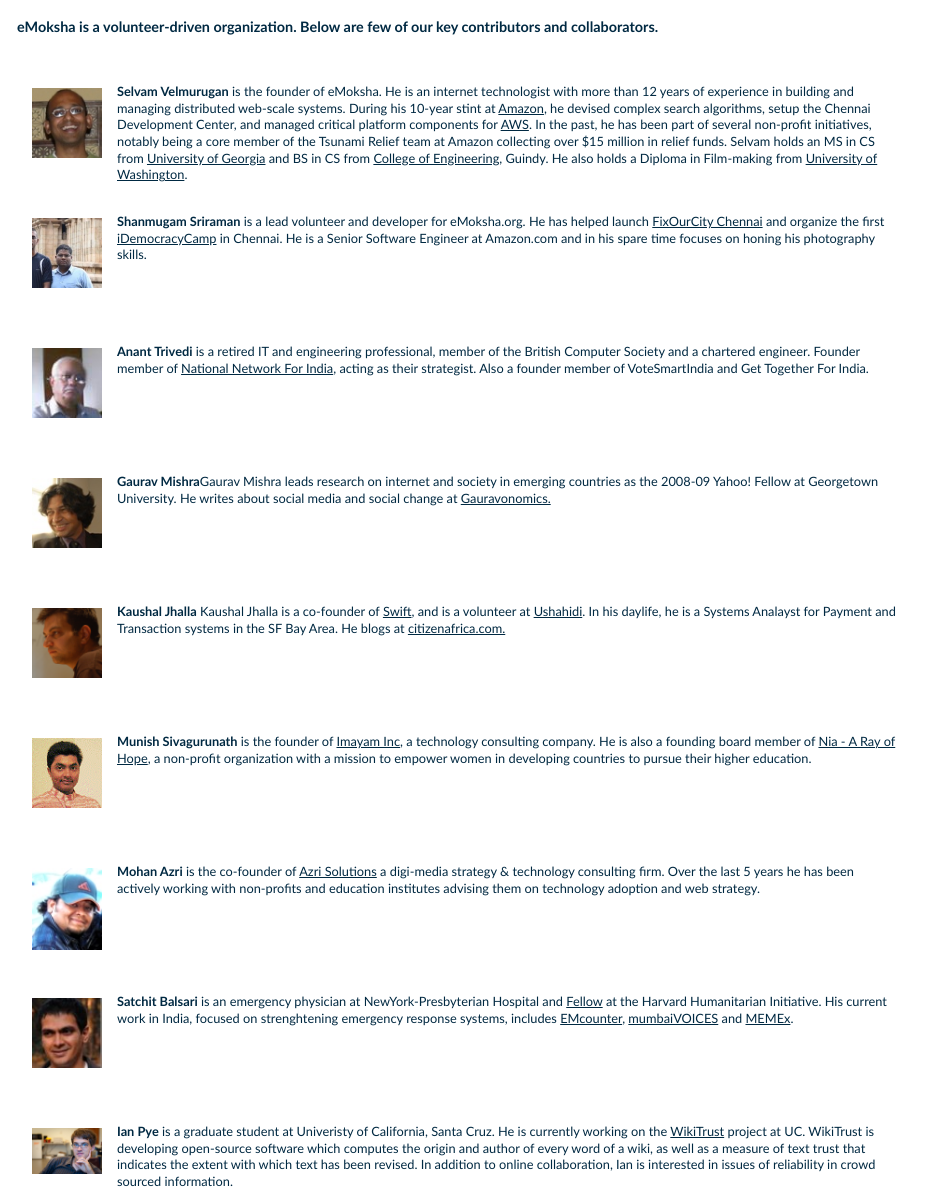
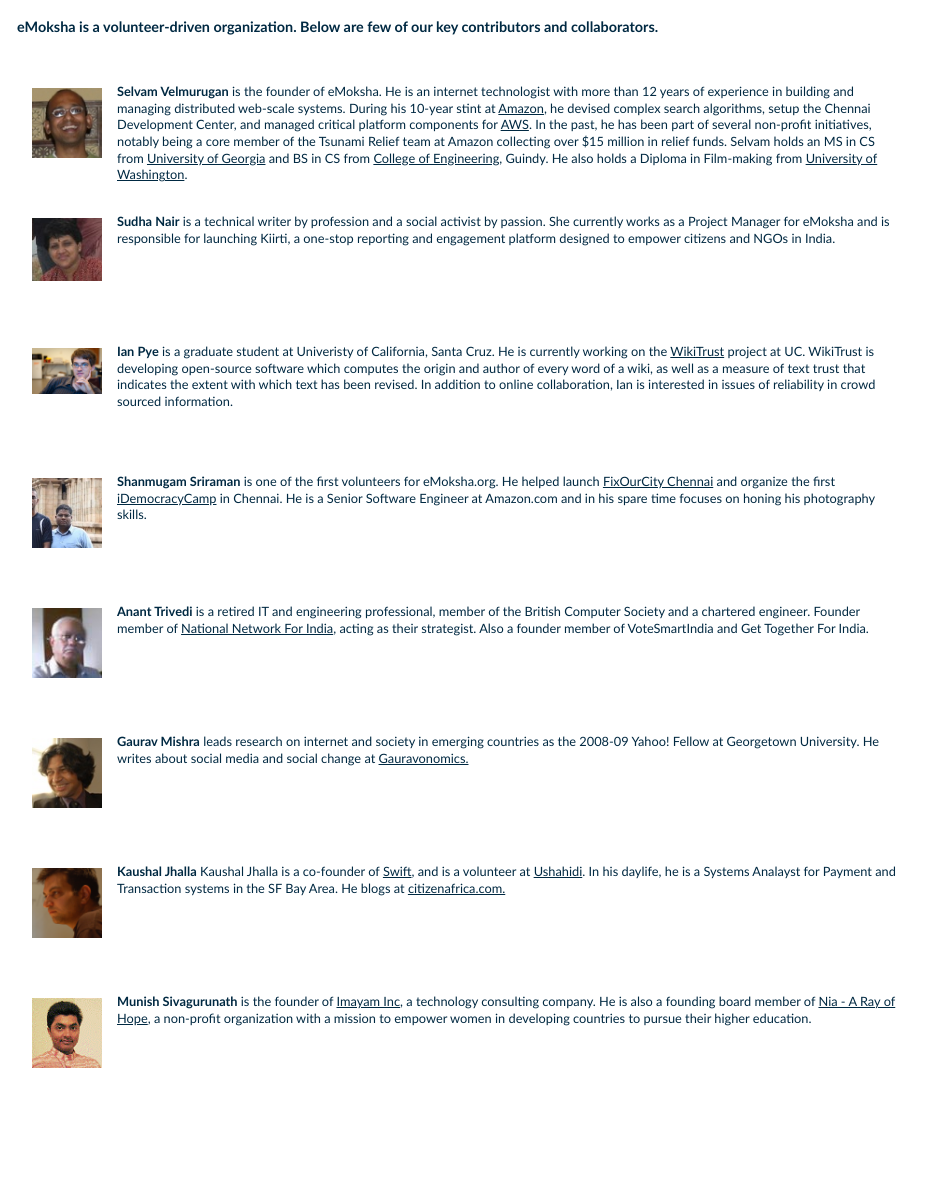
Before and after one commit to emoksha/eMokshaWebsite, a plain HTML site: page team.html in a window 1280 px wide. Shown: the part 190-1377 px from the top of the page, without its empty margins (198-1124 px from the left). Drawn offline with Linux system fonts and the light colour scheme; a script that the page names is missing.

Commit message:
Changes to team

```diff
--- a/team.html
+++ b/team.html
@@ -96,15 +96,13 @@ document.onclick = mclose;
 		<p class="alone"><b>eMoksha is a volunteer-driven organization. Below are few of our key contributors and collaborators.</b></p>
         <div id="column">
 		  <p class="block"><img src="images/selvam.jpg"><b>Selvam Velmurugan</b> is the founder of eMoksha. He is an internet technologist with more than 12 years of experience in building and managing distributed web-scale systems. During his 10-year stint at <a href="http://www.amazon.com">Amazon</a>, he devised complex search algorithms, setup the Chennai Development Center, and managed critical platform components for <a href="http://aws.amazon.com">AWS</a>. In the past, he has been part of several non-profit initiatives, notably being a core member of the Tsunami Relief team at Amazon collecting over $15 million in relief funds. Selvam holds an MS in CS from <a href="http://www.uga.edu">University of Georgia</a> and BS in CS from <a href="http://annauniv.edu">College of Engineering</a>, Guindy. He also holds a Diploma in Film-making from <a href="http://www.uwashington.edu">University of Washington</a>.</p>
-		  <p class="block"><img src="images/shanmugam.jpg"><b>Shanmugam Sriraman</b> is a lead volunteer and developer for eMoksha.org. He has helped launch <a href="http://chennai.fixourcity.org">FixOurCity Chennai</a> and organize the first <a href="http://barcamps.org/iDemocracyCamp">iDemocracyCamp</a> in Chennai. He is a Senior Software Engineer at Amazon.com and in his spare time focuses on honing his photography skills.</p>
+		  <p class="block"><img src="images/sudha.png"><b>Sudha Nair</b> is a technical writer by profession and a social activist by passion. She currently works as a Project Manager for eMoksha and is responsible for launching Kiirti, a one-stop reporting and engagement platform designed to empower citizens and NGOs in India.</p>
+		  <p class="block"><img src="images/ian.jpg"><b>Ian Pye</b> is a graduate student at Univeristy of California, Santa Cruz. He is currently working on the <a href="http://wikitrust.soe.ucsc.edu/">WikiTrust</a> project at UC. WikiTrust is developing open-source software which computes the origin and author of every word of a wiki, as well as a measure of text trust that indicates the extent with which text has been revised. In addition to online collaboration, Ian is interested in issues of reliability in crowd sourced information.</p>
+		  <p class="block"><img src="images/shanmugam.jpg"><b>Shanmugam Sriraman</b> is one of the first volunteers for eMoksha.org. He helped launch <a href="http://chennai.fixourcity.org">FixOurCity Chennai</a> and organize the first <a href="http://barcamps.org/iDemocracyCamp">iDemocracyCamp</a> in Chennai. He is a Senior Software Engineer at Amazon.com and in his spare time focuses on honing his photography skills.</p>
 		  <p class="block"><img src="images/anant.jpg"><b>Anant Trivedi</b> is a retired IT and engineering professional, member of the British Computer Society and a chartered engineer. Founder member of <a href="http://www.nnfi.org.in">National Network For India</a>, acting as their strategist. Also a founder member of VoteSmartIndia and Get Together For India.</p>
-		  <p class="block"><img src="images/gaurav.jpg"><b>Gaurav Mishra</b>Gaurav Mishra leads research on internet and society in emerging countries as the 2008-09 Yahoo! Fellow at Georgetown University. He writes about social media and social change at <a href="http://www.gauravonomics.com">Gauravonomics.</a></p>
+		  <p class="block"><img src="images/gaurav.jpg"><b>Gaurav Mishra</b> leads research on internet and society in emerging countries as the 2008-09 Yahoo! Fellow at Georgetown University. He writes about social media and social change at <a href="http://www.gauravonomics.com">Gauravonomics.</a></p>
 		  <p class="block"><img src="images/kaushal.jpg"><b>Kaushal Jhalla</b> Kaushal Jhalla is a co-founder of <a href="http://www.swiftapp.org">Swift</a>, and is a volunteer at <a href="http://www.ushahidi.com">Ushahidi</a>. In his daylife, he is a Systems Analayst for Payment and Transaction systems in the SF Bay Area. He blogs at <a href="http://citizenafrica.com">citizenafrica.com.</a></p>
 		  <p class="block"><img src="images/munish.gif"><b>Munish Sivagurunath</b> is the founder of <a href="http://www.imayaminc.com">Imayam Inc</a>, a technology consulting company. He is also a founding board member of <a href="http://nia-arayofhope.org">Nia - A Ray of Hope</a>, a non-profit organization with a mission to empower women in developing countries to pursue their higher education.</p>
-		  <p class="block"><img src="images/mohan-azri.jpg"><b>Mohan Azri</b> is the co-founder of <a href="www.azrisolutions.com">Azri Solutions</a> a digi-media strategy & technology consulting firm. Over the last 5 years he has been actively working with non-profits and education institutes advising them on technology adoption and web strategy.</p>
-		  <p class="block"><img src="images/satchit.jpg"><b>Satchit Balsari</b> is an emergency physician at NewYork-Presbyterian Hospital and <a href="http://hhi.harvard.edu/about-us/fellows/119-satchit-balsari-md-mph">Fellow</a> at the Harvard Humanitarian Initiative. His current work in India, focused on strenghtening emergency response systems, includes <a href="http://www.emcounter.com">EMcounter</a>, <a href="http://www.mumbaivoices.com">mumbaiVOICES</a> and <a href="http://www.mumbaiemex.org">MEMEx</a>.</p>
-		  <p class="block"><img src="images/ian.jpg"><b>Ian Pye</b> is a graduate student at Univeristy of California, Santa Cruz. He is currently working on the <a href="http://wikitrust.soe.ucsc.edu/">WikiTrust</a> project at UC. WikiTrust is developing open-source software which computes the origin and author of every word of a wiki, as well as a measure of text trust that indicates the extent with which text has been revised. In addition to online collaboration, Ian is interested in issues of reliability in crowd sourced information.</p>
-		  <p class="block"><img src="images/dipti.jpg"><b>Dipti Thuse</b> is a volunteer for eMoksha.org and helped launch VoteReport India and VoteReport Afghanistan.</p>
         </div>
     </div>
 </div>
```
Also changed, not shown: images/sudha.png (added).
